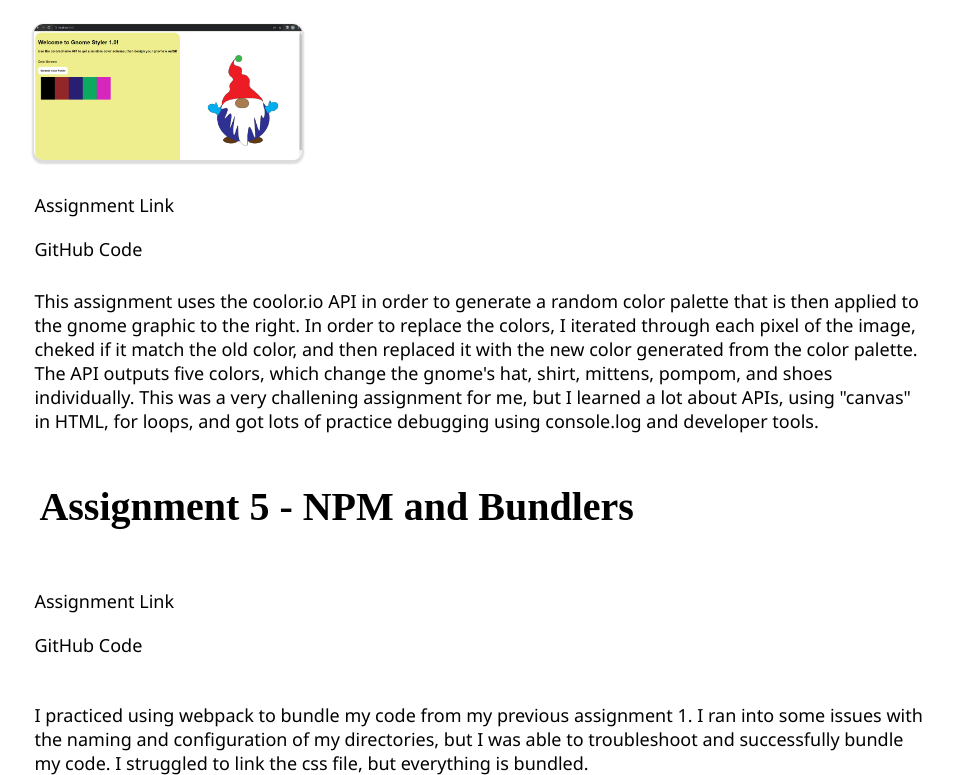
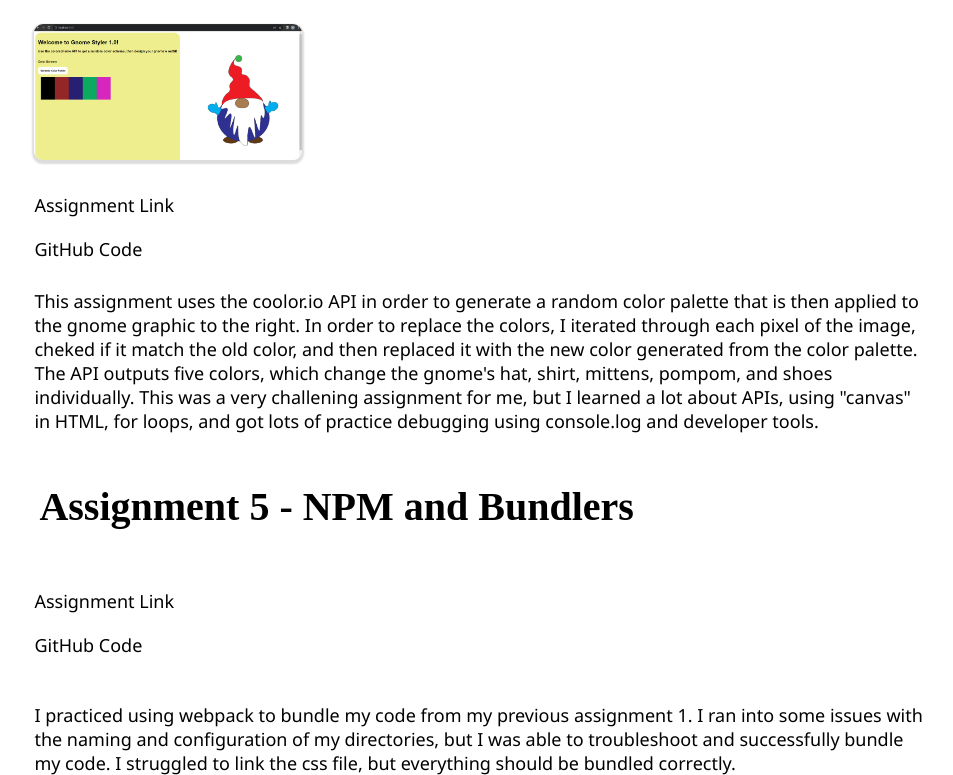
Before and after one commit to kailaho/classPortal, a plain HTML site: page assignments.html in a window 1280 px wide. Shown: the part 1682-2457 px from the top of the page, without its empty margins (288-1241 px from the left). Drawn offline with Linux system fonts and the light colour scheme.

Commit message:
update with assignment5

```diff
--- a/assignments.html
+++ b/assignments.html
@@ -88,7 +88,7 @@
         </ul>
         <p>I practiced using webpack to bundle my code from my previous assignment 1. I ran into some issues with the naming
             and configuration of my directories, but I was able to troubleshoot and successfully bundle my code. I struggled to
-            link the css file, but everything is bundled.
+            link the css file, but everything should be bundled correctly.
         </p>
 
     </div>
```
